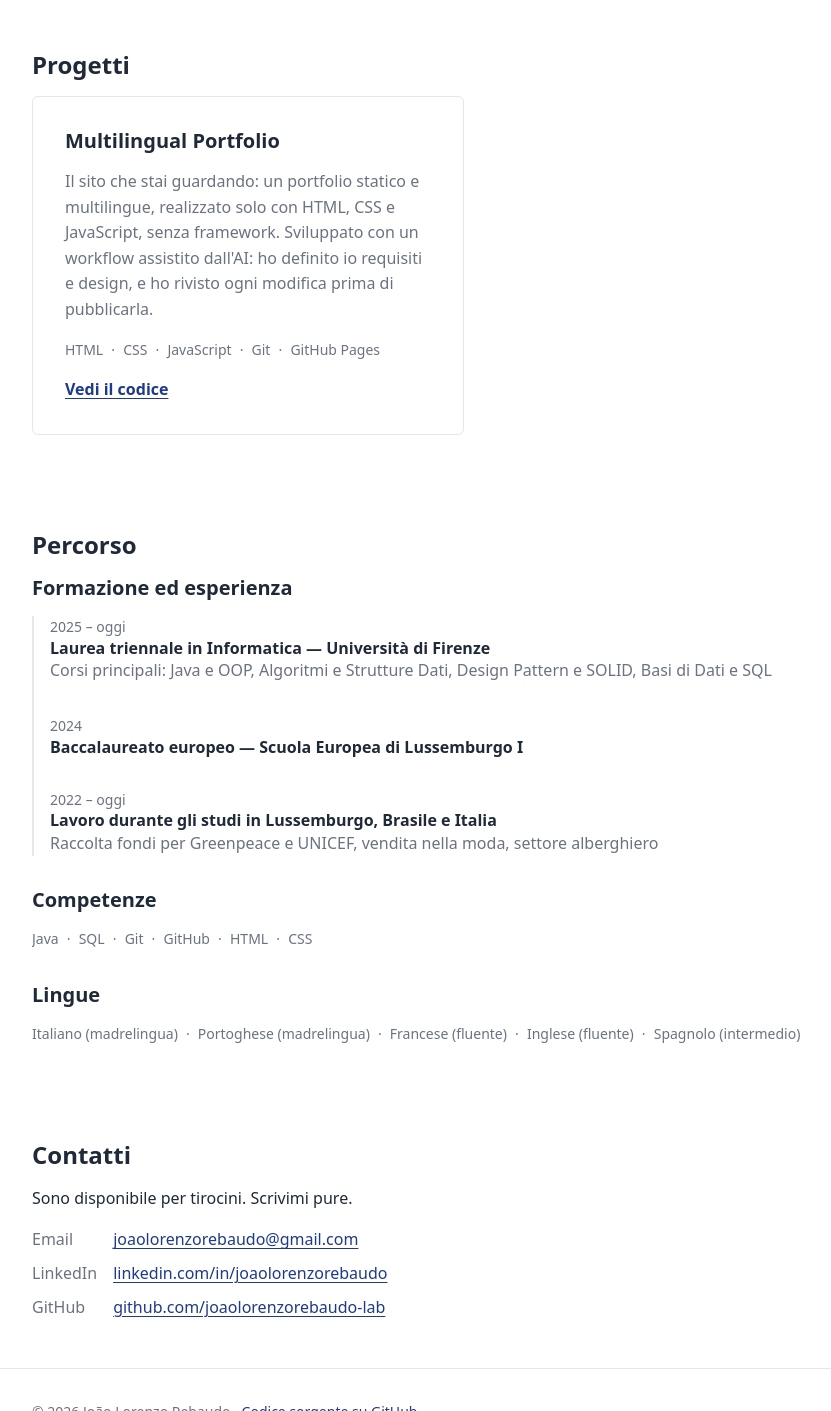
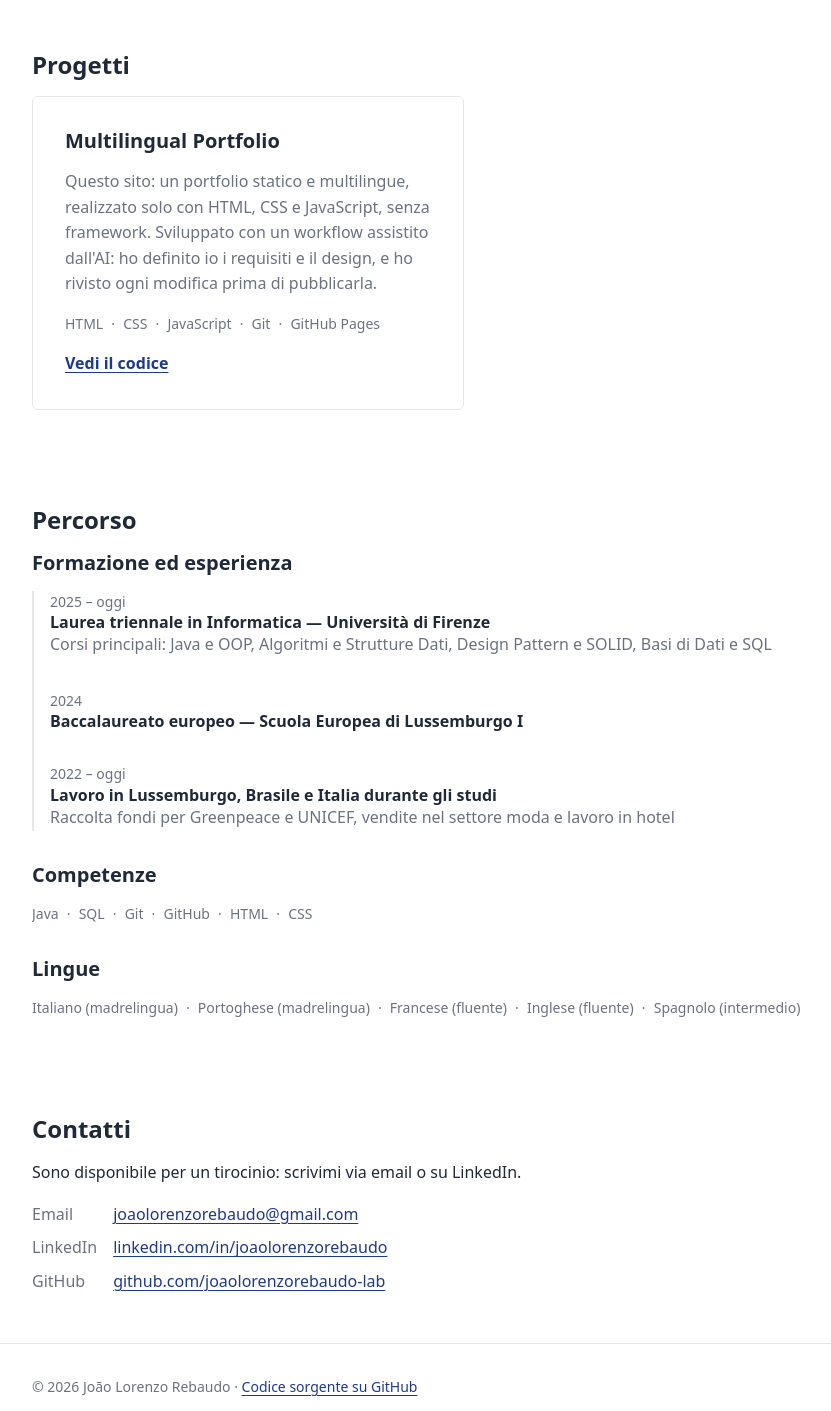
Before and after one commit to joaolorenzorebaudo-lab/joaolorenzorebaudo-lab.github.io, a plain HTML site: page it/index.html in a window 1280 px wide. Shown: the part 579-1990 px from the top of the page, without its empty margins (160-991 px from the left). Drawn offline with Linux system fonts and the light colour scheme.

Commit message:
fix: improve wording in all languages

```diff
--- a/it/index.html
+++ b/it/index.html
@@ -70,7 +70,7 @@
       <div class="project-list">
         <article class="project-card">
           <h3 lang="en">Multilingual Portfolio</h3>
-          <p>Il sito che stai guardando: un portfolio statico e multilingue, realizzato solo con HTML, CSS e JavaScript, senza framework. Sviluppato con un workflow assistito dall'AI: ho definito io requisiti e design, e ho rivisto ogni modifica prima di pubblicarla.</p>
+          <p>Questo sito: un portfolio statico e multilingue, realizzato solo con HTML, CSS e JavaScript, senza framework. Sviluppato con un workflow assistito dall'AI: ho definito io i requisiti e il design, e ho rivisto ogni modifica prima di pubblicarla.</p>
           <ul class="tag-list">
             <li>HTML</li>
             <li>CSS</li>
@@ -99,8 +99,8 @@
         </li>
         <li>
           <p class="timeline-date"><time datetime="2022">2022</time> – oggi</p>
-          <h4>Lavoro durante gli studi in Lussemburgo, Brasile e Italia</h4>
-          <p>Raccolta fondi per Greenpeace e UNICEF, vendita nella moda, settore alberghiero</p>
+          <h4>Lavoro in Lussemburgo, Brasile e Italia durante gli studi</h4>
+          <p>Raccolta fondi per Greenpeace e UNICEF, vendite nel settore moda e lavoro in hotel</p>
         </li>
       </ol>
 
@@ -126,7 +126,7 @@
 
     <section id="contact" class="contact">
       <h2>Contatti</h2>
-      <p>Sono disponibile per tirocini. Scrivimi pure.</p>
+      <p>Sono disponibile per un tirocinio: scrivimi via email o su LinkedIn.</p>
       <address>
         <dl class="contact-list">
           <dt>Email</dt>
```
Also changed, not shown: fr/index.html (+1 -1 lines), index.html (+2 -2 lines).
